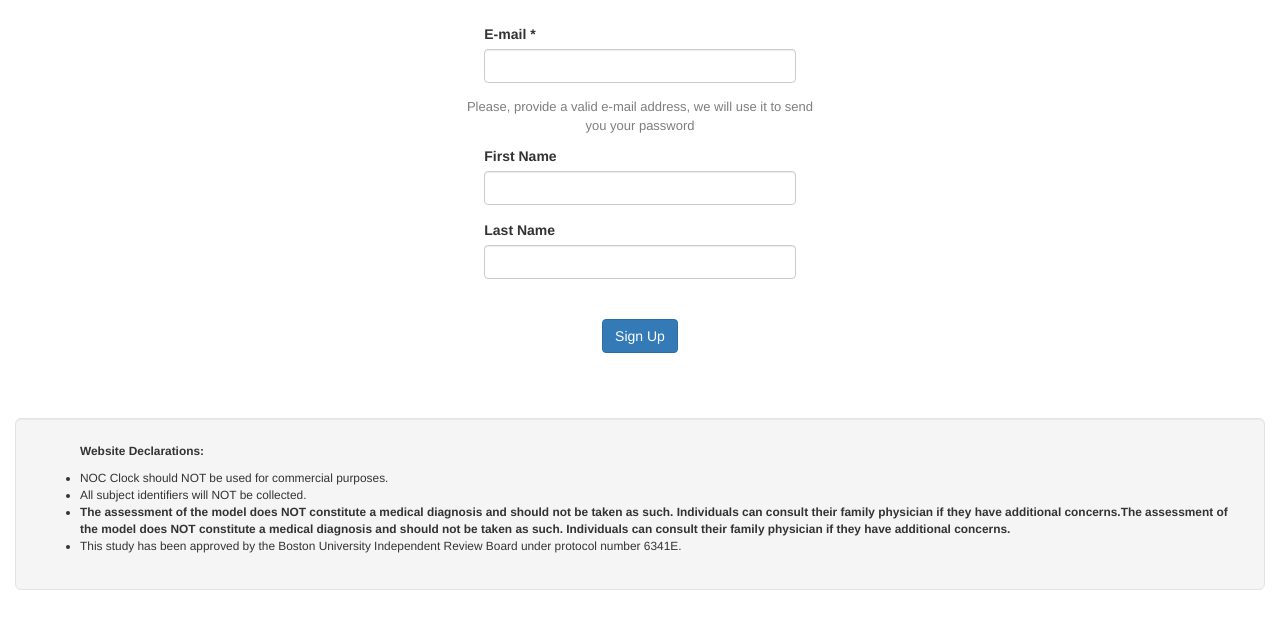
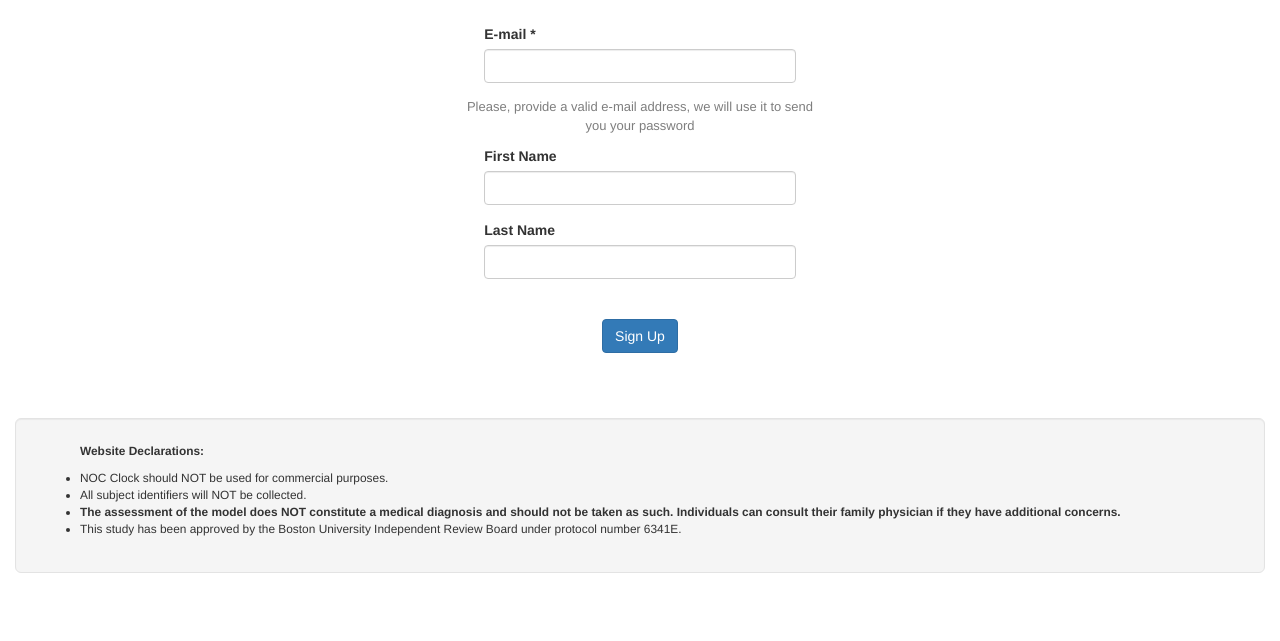
Before and after one commit to NoSpringNoRain/NOC-Clock-Website, a Django app: page /signup in a window 1280 px wide. Shown: the part 159-800 px from the top of the page. Run offline with Django 3.2, Linux system fonts and the light colour scheme; parts of the project's set-up code (start-up, migrations or seed data) failed here and were passed over; some libraries are stand-ins or nearby versions.

Commit message:
update the results statement

```diff
--- a/server/core/templates/core/base.html
+++ b/server/core/templates/core/base.html
@@ -144,7 +144,7 @@
             <ul><p style="font-weight: bold">Website Declarations:</p>
                 <li>{{ SERVER_NAME }} should NOT be used for commercial purposes.</li>
                 <li>All subject identifiers will NOT be collected.</li>
-                <li><strong>The assessment of the model does NOT constitute a medical diagnosis and should not be taken as such. Individuals can consult their family physician if they have additional concerns.The assessment of the model does NOT constitute a medical diagnosis and should not be taken as such. Individuals can consult their family physician if they have additional concerns.</strong></li>
+                <li><strong>The assessment of the model does NOT constitute a medical diagnosis and should not be taken as such. Individuals can consult their family physician if they have additional concerns.</strong></li>
                 <li>This study has been approved by the Boston University Independent Review Board under protocol number 6341E.</li>
             </ul>
         </div>
```
Also changed, not shown: server/core/templates/core/img.png (added).
